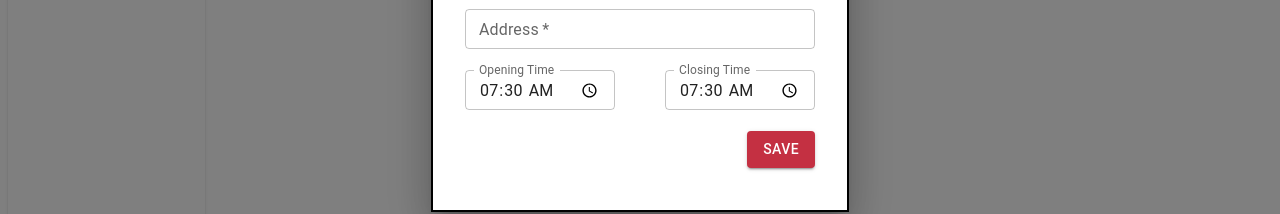
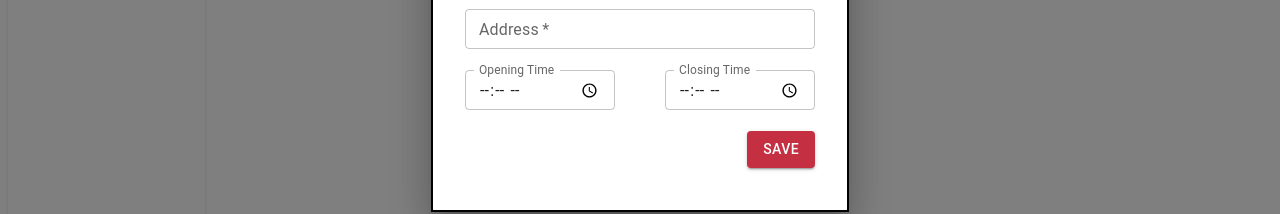
Before and after one commit to yigitden/pubinno-case, a React (Create React App) app: page / in a window 1280 px wide. Both pictures are taken after a click on the button "NEW". Shown: the part 362-576 px from the top of the page. Built offline with nearby package versions, Linux system fonts and the light colour scheme; no server answers.

Commit message:
removed default value from timepicker

```diff
--- a/src/components/TimePicker/index.js
+++ b/src/components/TimePicker/index.js
@@ -8,7 +8,6 @@ const index = ({name,label,onChange}) => {
     label={label}
     type="time"
     size="small"
-    defaultValue="07:30"
     onChange={onChange}
     InputLabelProps={{
       shrink: true,
```
Also changed, not shown: src/components/Table/index.js (+3 -9 lines).
